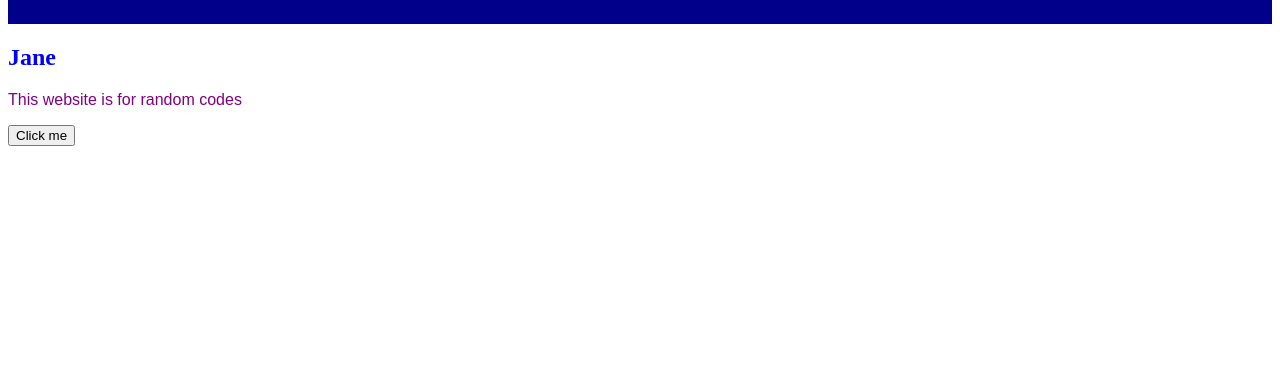
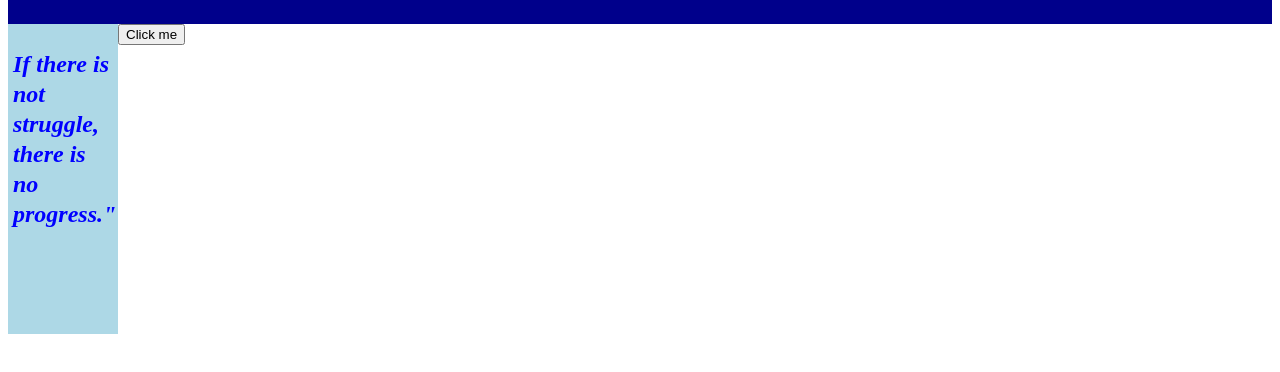
Before and after one commit to neateye/neateye.github.io, a plain HTML site: page index.html in a window 1280 px wide. Shown: the part 74-446 px from the top of the page. Drawn offline with Linux system fonts and the light colour scheme.

Commit message:
Added nav

```diff
--- a/index.html
+++ b/index.html
@@ -3,13 +3,13 @@
   <link rel="stylesheet" href="main.css">
 </head>
 <body>
+
 <div id="header">
   <h1>Hello it's Jane</h1>
 </div>
-
-<h2>Jane</h2>
-
-<p>This website is for random codes</p>
+<div id="nav">
+  <h2><em>If there is not struggle, there is no progress."</em></h2>
+</div>
 
 <button onclick="math()">
   Click me
```
